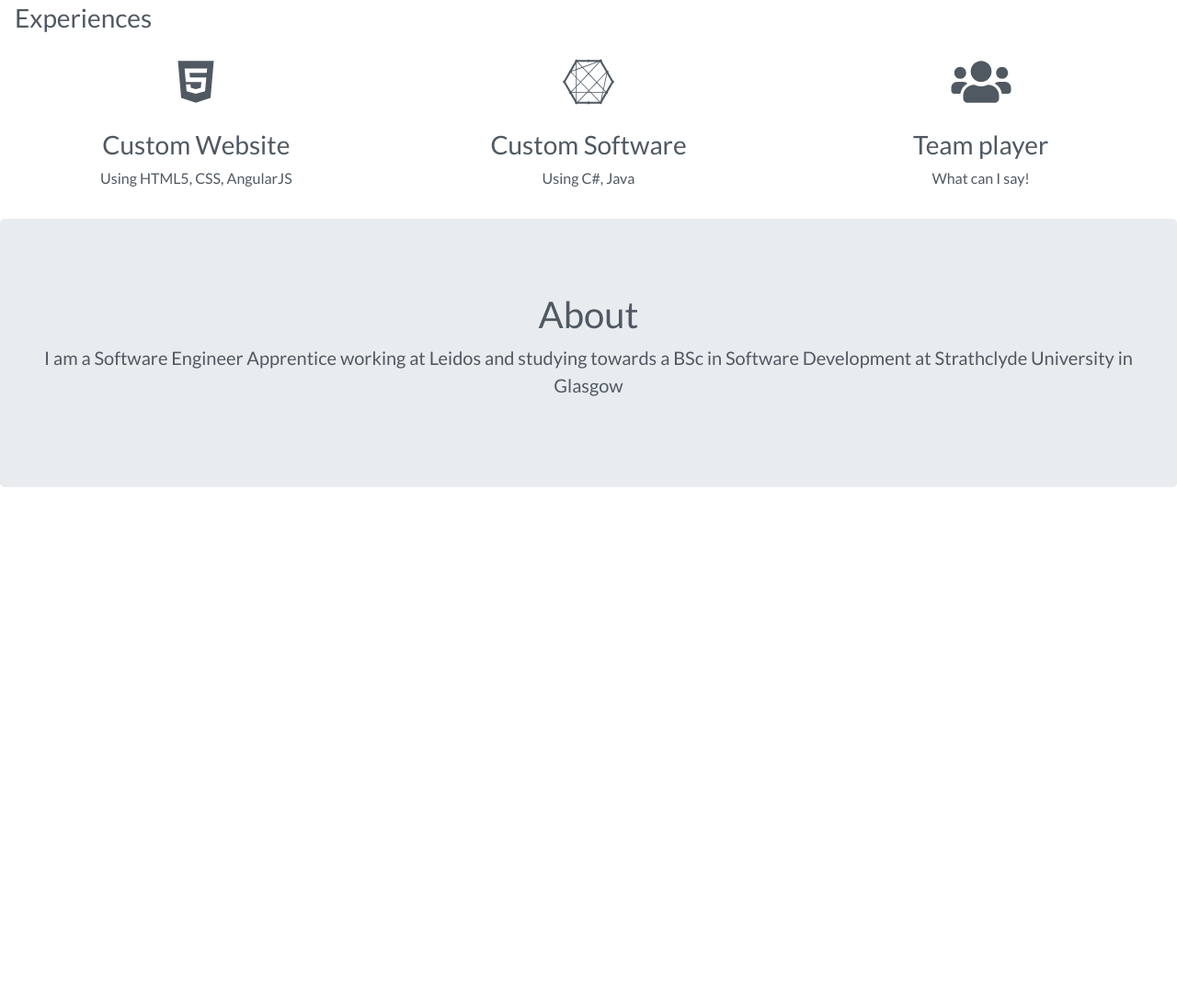
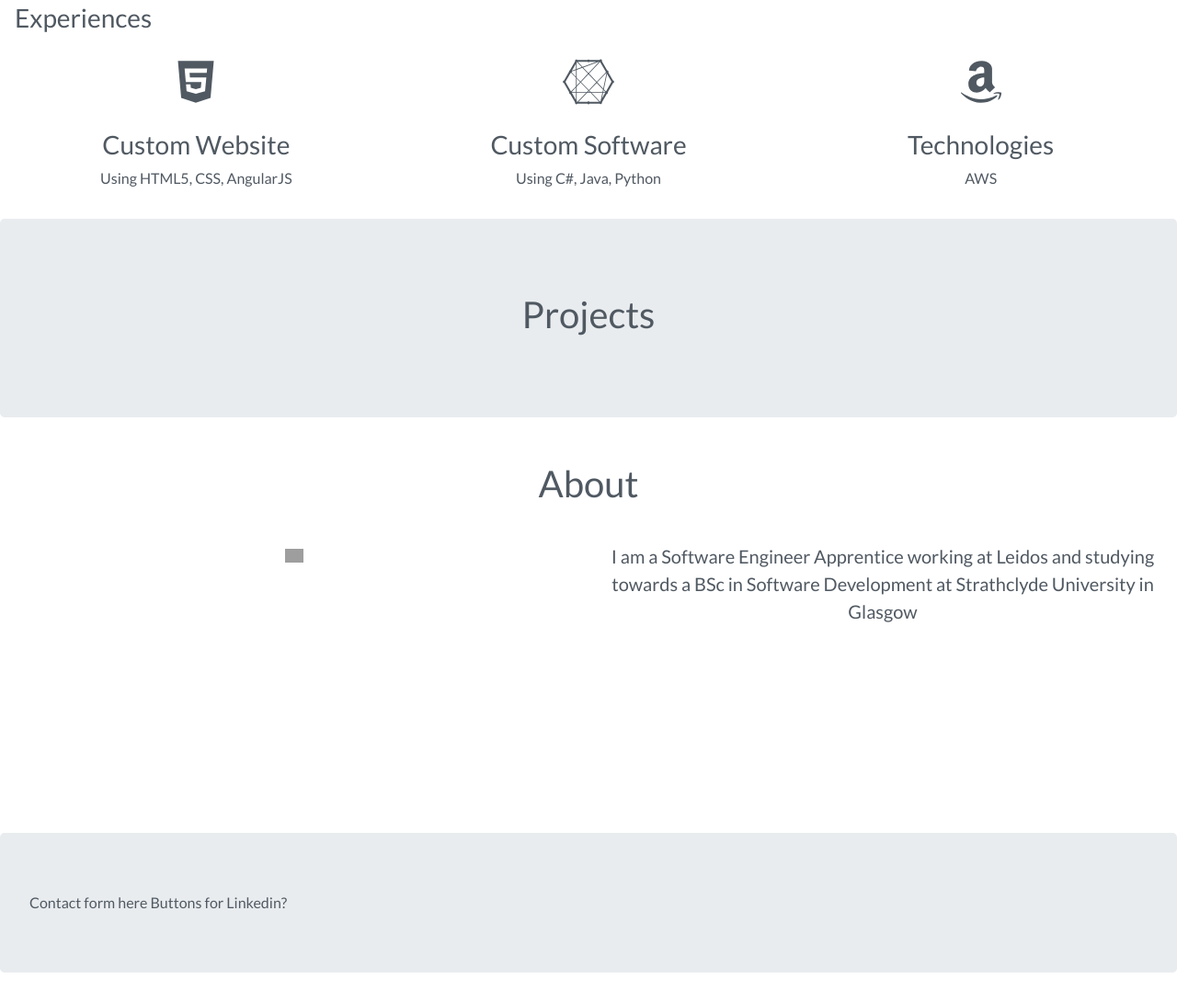
Before and after one commit to Camille-Lecuyer/websitev1, a plain HTML site: page index.html in a window 1280 px wide. Shown: the part 813-1903 px from the top of the page at 92% size. Before the commit the page ends 1375 px from the top, so only its background shows below. Drawn offline with Linux system fonts and the light colour scheme; grey boxes are pictures that could not be loaded.

Commit message:
Deleted images and added in about section

```diff
--- a/index.html
+++ b/index.html
@@ -28,6 +28,9 @@
             </li>
             <li class="nav-item">
                 <a class="nav-link" href="#experience">Experience</a>
+            </li>
+            <li class="nav-item">
+                <a class="nav-link" href="#project">Projects</a>
             </li>
             <li class="nav-item">
                 <a class="nav-link" href="#about">About</a>
@@ -78,14 +81,14 @@
             <div class="experience">
                 <i class="fab fa-connectdevelop fa-4x" data-fa-transform="shrink-3 up-5"></i>
                 <h3>Custom Software</h3>
-                <p>Using C#, Java</p>
+                <p>Using C#, Java, Python</p>
             </div>
         </div>
         <div class="col-md-4">
             <div class="experience">
-                <i class="fa fa-users fa-4x" data-fa-transform="shrink-3 up-5"></i>
-                <h3>Team player</h3>
-                <p>What can I say!</p>
+                <i class="fab fa-amazon fa-4x" data-fa-transform="shrink-3 up-5"></i>
+                <h3>Technologies</h3>
+                <p>AWS</p>
             </div>
         </div>
     </div><!-- End Row -->
@@ -93,24 +96,43 @@
 </div>
 <!-- End Experience Section -->
 
+<!-- Start Project Section -->
+<div id="project" class="offset">
+<!-- Start Jumbotron -->
+<div class="jumbotron">
+        <div class="col-12 narrow text-center">
+            <h1>Projects</h1>
+        </div>
+</div>
+<!-- End Jumbotron -->
+</div>
+<!-- End Project Section -->
+
 <!-- Start About Section -->
 <div id="about" class="offset">
-
-<!-- Start Jumbotron -->
-<div class="jumbotron">
-<div class="col-12 narrow text-center">
-    <h1>About</h1>
-    <p class="lead">I am a Software Engineer Apprentice working at Leidos and
-        studying towards a BSc in Software Development at Strathclyde University in Glasgow</p>
-</div>
-<!-- End Jumbotron -->
-
+    <div class="col-12 narrow text-center">
+        <h1>About</h1>
+    </div>
+    <div class="row">
+        <div class="col-6 narrow text-center">
+            <img src=img/pic.png style="height: 5%">
+        </div>
+        <div class="col-md-6 narrow text-center">
+            <p class="lead">I am a Software Engineer Apprentice working at Leidos and
+                studying towards a BSc in Software Development at Strathclyde University in Glasgow</p>
+        </div>
+    </div>
 </div>
 <!-- End About Section -->
 
 <!-- Start Contact Section -->
 <div id="contact" class="offset">
-
+<!-- Start Jumbotron -->
+<div class="jumbotron">
+        Contact form here
+        Buttons for Linkedin?
+</div>
+<!-- End Jumbotron -->
 </div>
 <!-- End Contact Section -->
 
```
Also changed, not shown: img/apple.png (deleted), img/client1.png (deleted), img/client2.png (deleted), img/computers.png (deleted), 1 other file.
